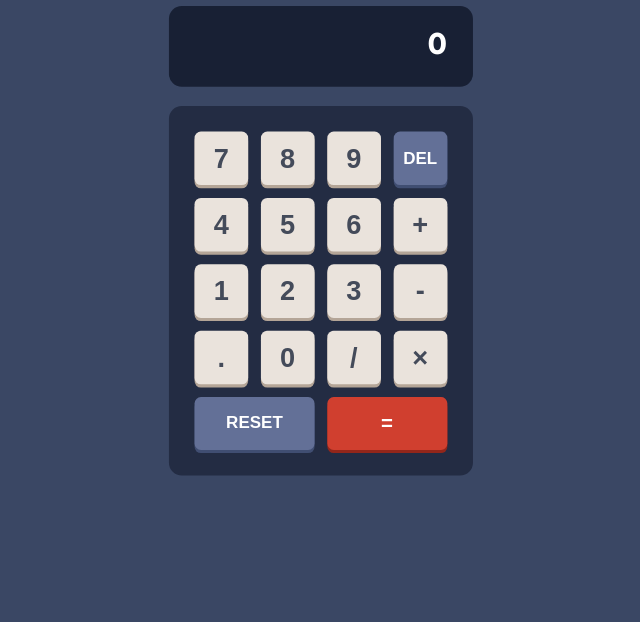
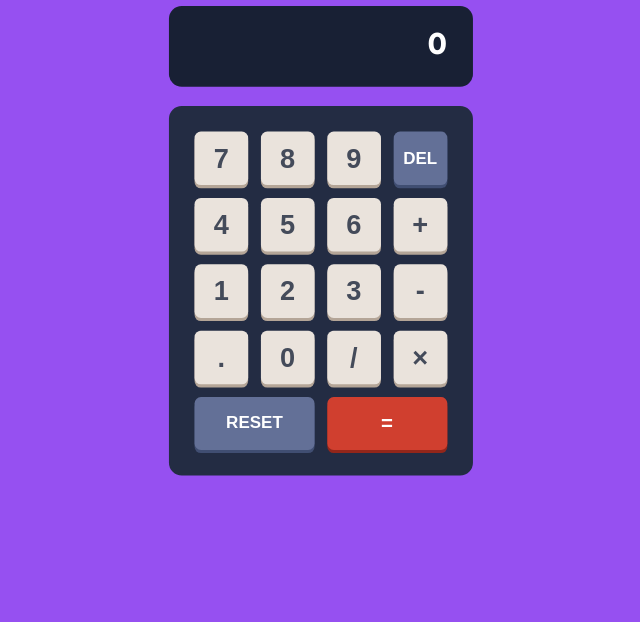
Before and after one commit to SamirAhmad5445/calculator-app-main, a plain HTML site: page index.html in a window 1280 px wide. Shown: the part 178-800 px from the top of the page, without its empty margins (319-959 px from the left). Drawn offline with Linux system fonts and the light colour scheme.

Commit message:
test commit

```diff
--- a/style.css
+++ b/style.css
@@ -1,7 +1,7 @@
 /* 1: The Dark Theme (default) */
 :root {
   /* backgrounds */
-  --bg-primary: hsl(222, 26%, 31%);
+  --bg-primary: hsl(266, 85%, 63%);
   --bg-neutral: hsl(223, 31%, 20%);
   --bg-accent: hsl(224, 36%, 15%);
   /* keys and toggle */
```
